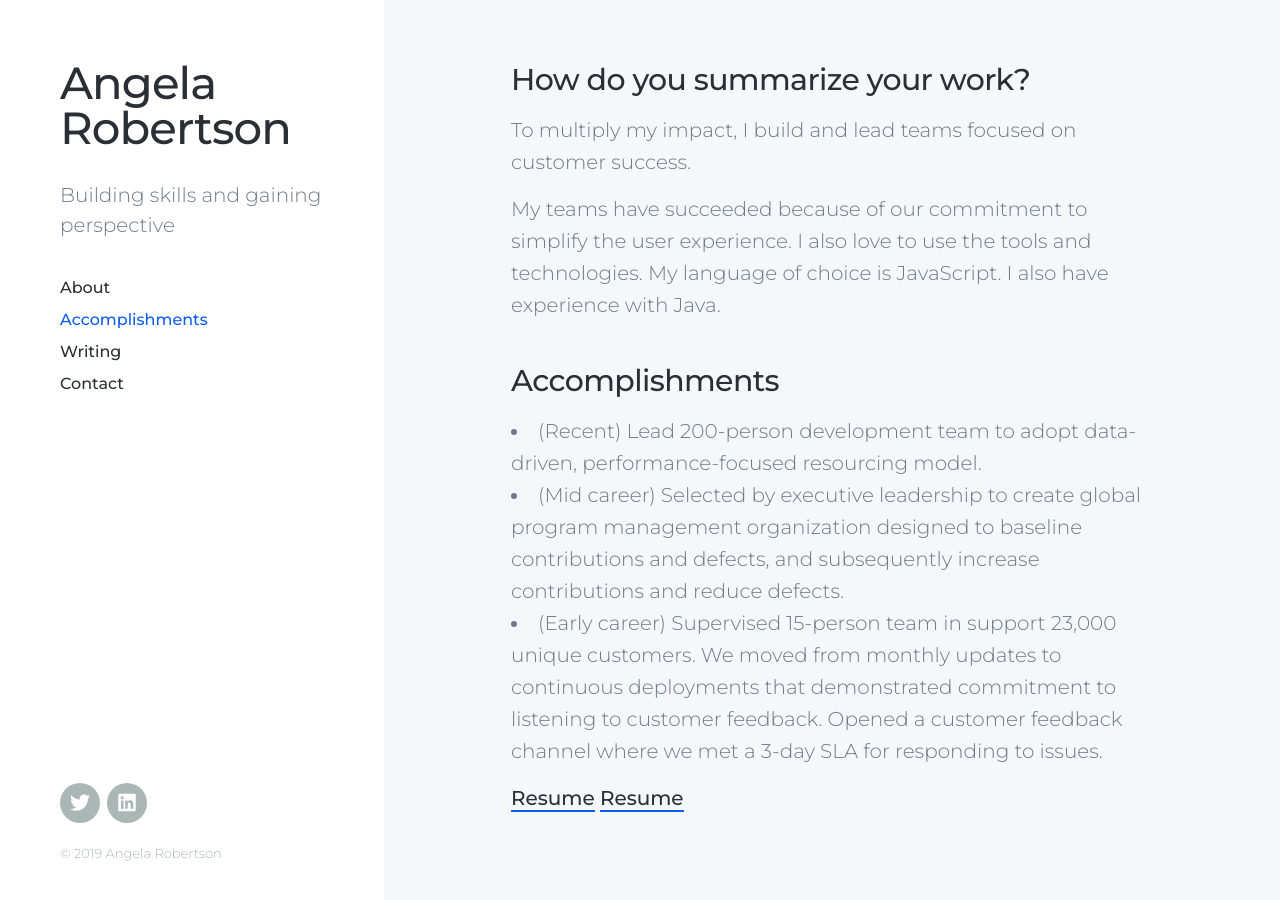
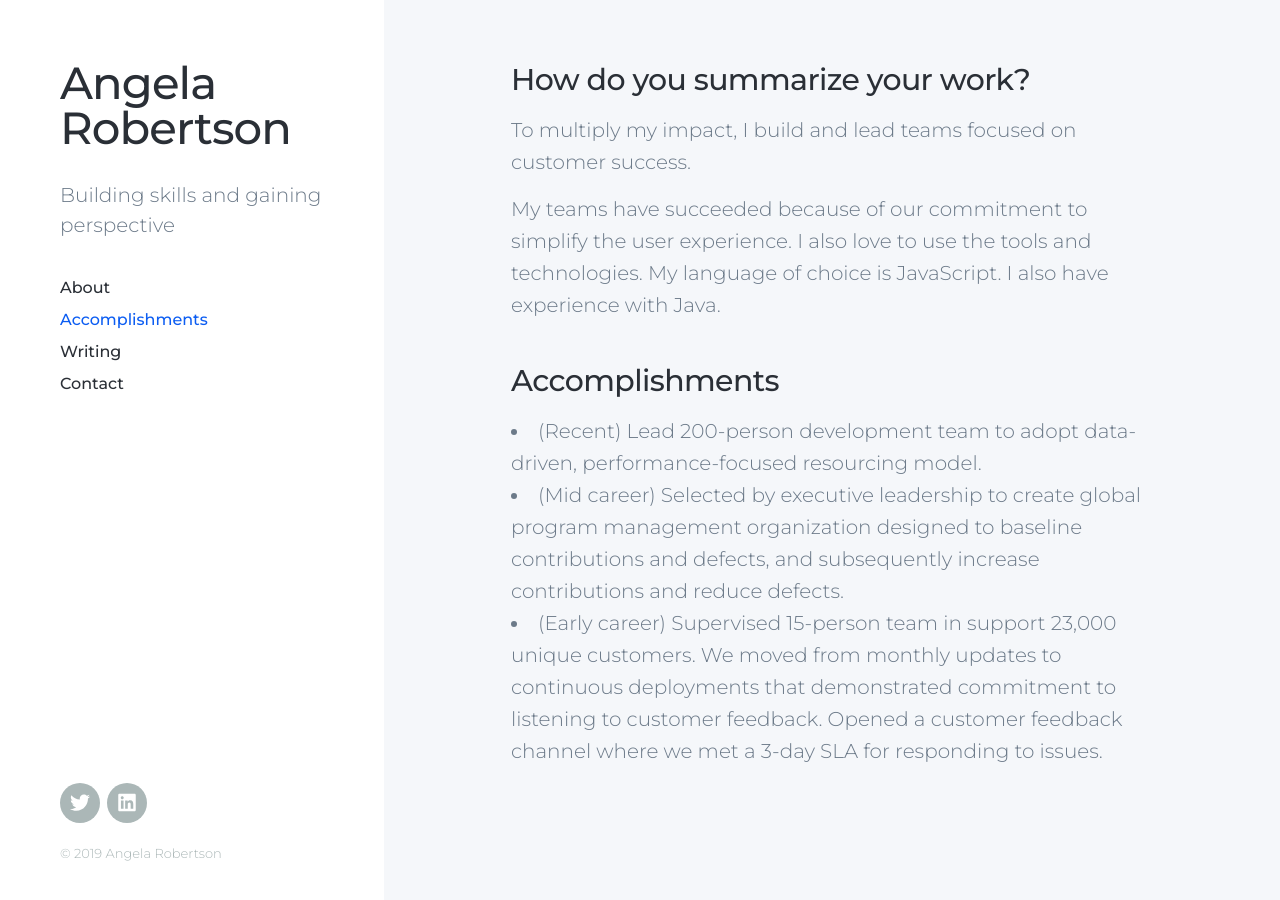
Before and after one commit to arob98/arob98.github.io, a Jekyll site: the page built from _pages/portfolio.md, in a window 1280 px wide and 900 px high, scrolled down 154 px. Built offline with Jekyll 4.4.1, drawn with Linux system fonts in a browser that asks for light colours; nearby versions of some CDN libraries.

Commit message:
Remove resume

```diff
--- a/_pages/portfolio.md
+++ b/_pages/portfolio.md
@@ -13,6 +13,3 @@ My teams have succeeded because of our commitment to simplify the user experienc
 * (Recent) Lead 200-person development team to adopt data-driven, performance-focused resourcing model.
 * (Mid career) Selected by executive leadership to create global program management organization designed to baseline contributions and defects, and subsequently increase contributions and reduce defects.
 * (Early career) Supervised 15-person team in support 23,000 unique customers. We moved from monthly updates to continuous deployments that demonstrated commitment to listening to customer feedback. Opened a customer feedback channel where we met a 3-day SLA for responding to issues.
-
-[Resume](/images/ARobertson.pdf)
-<a href="/images/ARobertson.pdf" download>Resume</a>
```
